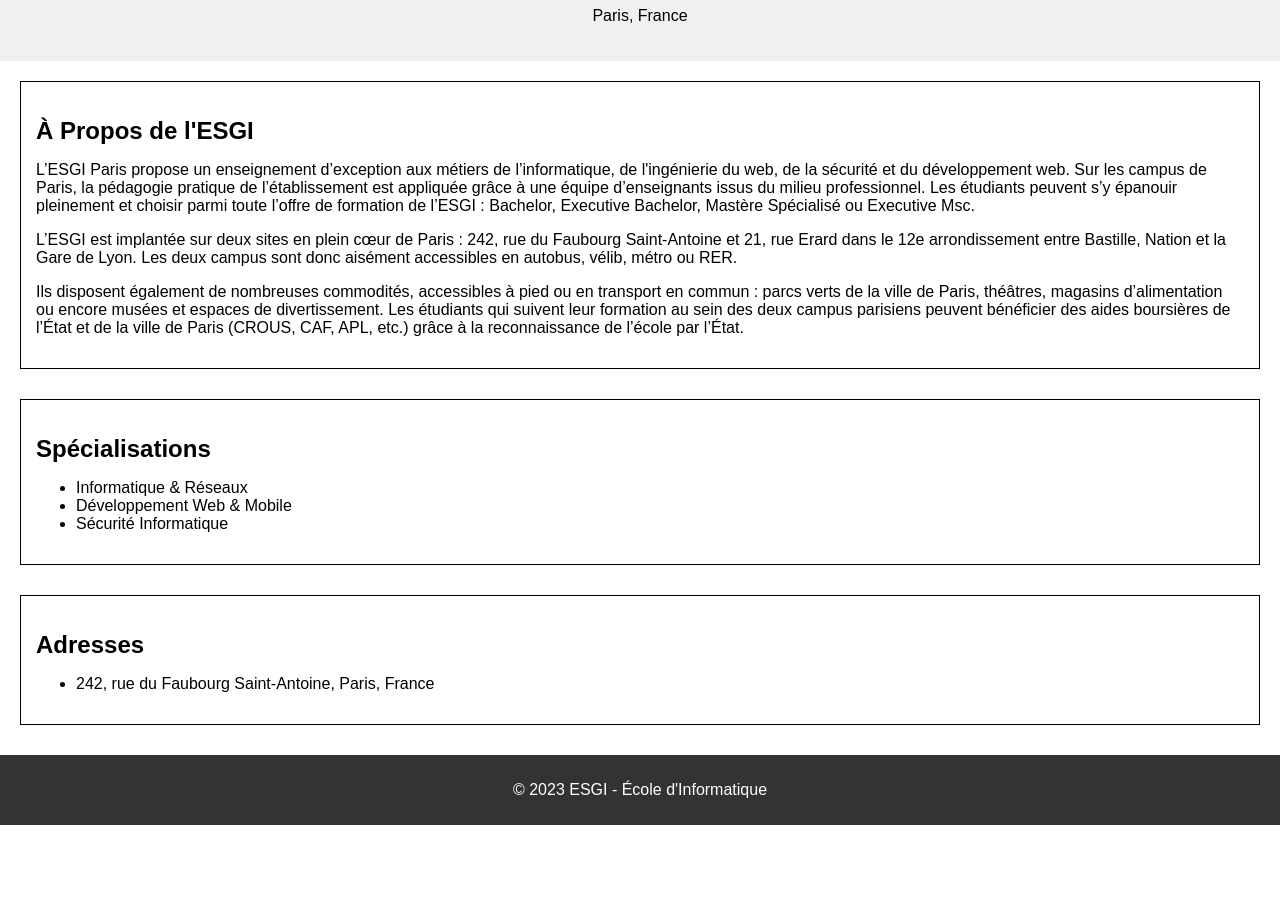
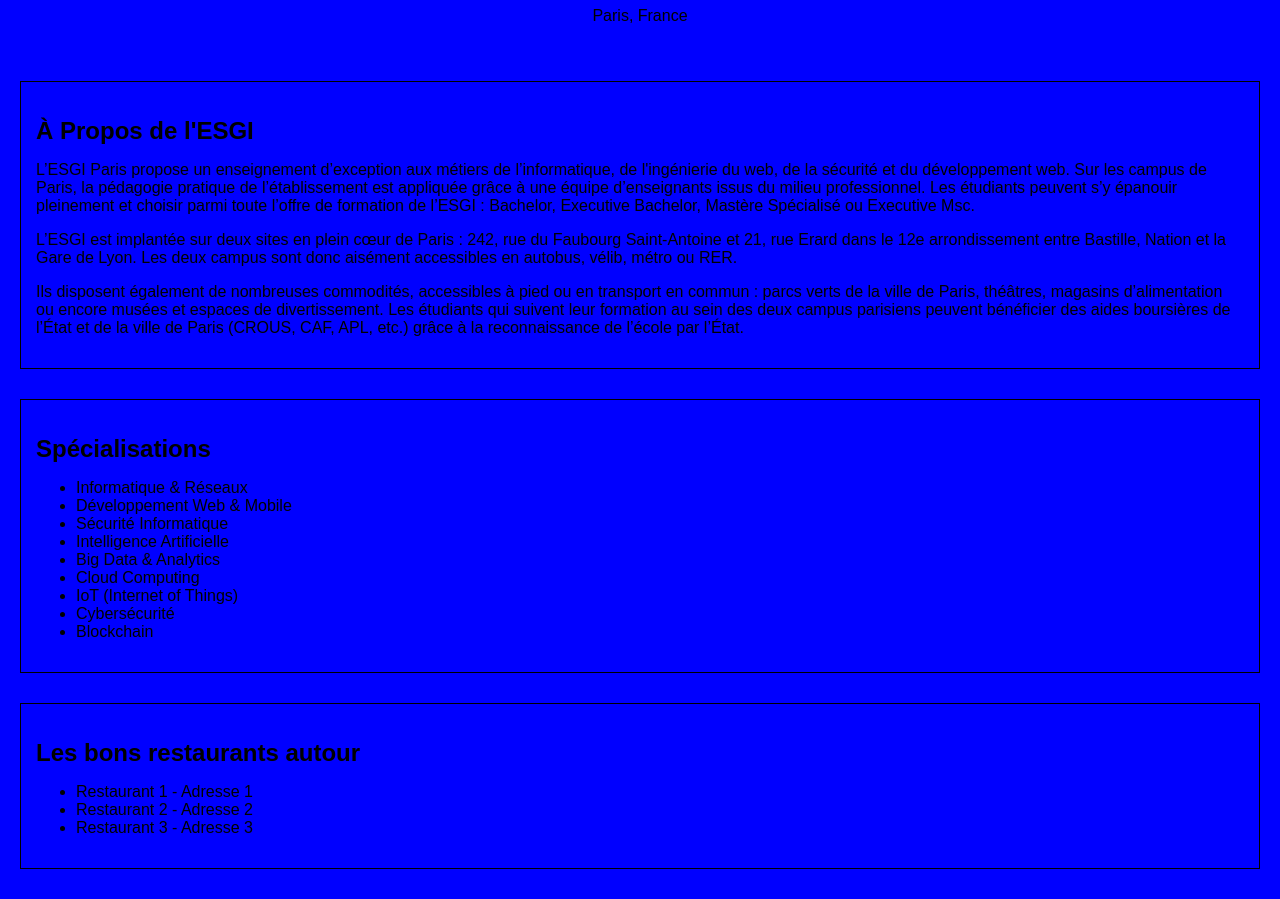
Before and after one commit to HmzSmt/TP-Git-ESGI, a plain HTML site: page index.html in a window 1280 px wide. Shown: the part 93-992 px from the top of the page. Before the commit the page ends 918 px from the top, so only its background shows below. Drawn offline with Linux system fonts and the light colour scheme.

Commit message:
Update index.html

```diff
--- a/index.html
+++ b/index.html
@@ -10,7 +10,10 @@
     <h1>ESGI - École Supérieure de Génie Informatique</h1>
     <p>Paris, France</p>
   </header>
-
+  <style>body, header, main, footer, section {
+    background-color: blue;
+  }
+</style>
   <main>
     <section id="about">
       <h2>À Propos de l'ESGI</h2>
@@ -27,9 +30,23 @@
         <li>Informatique & Réseaux</li>
         <li>Développement Web & Mobile</li>
         <li>Sécurité Informatique</li>
-        <!-- Add other specializations -->
+        <li>Intelligence Artificielle</li>
+        <li>Big Data & Analytics</li>
+        <li>Cloud Computing</li>
+        <li>IoT (Internet of Things)</li>
+        <li>Cybersécurité</li>
+        <li>Blockchain</li>
       </ul>
     </section>
+    <section id="restaurants">
+      <h2>Les bons restaurants autour</h2>
+      <ul>
+        <li>Restaurant 1 - Adresse 1</li>
+        <li>Restaurant 2 - Adresse 2</li>
+        <li>Restaurant 3 - Adresse 3</li>
+      </ul>
+    </section>
+
 
     <section id="address">
       <h2>Adresses</h2>
```
